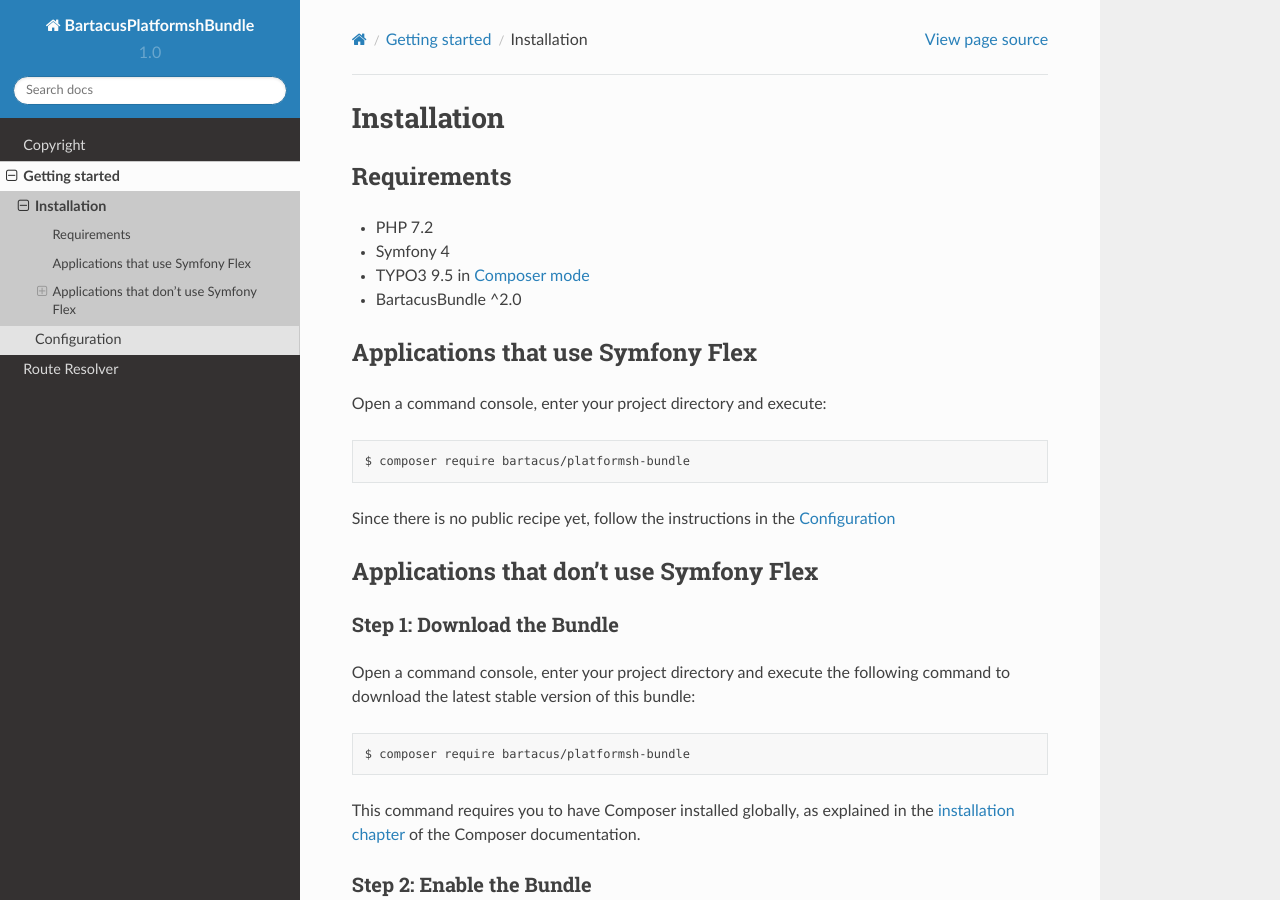
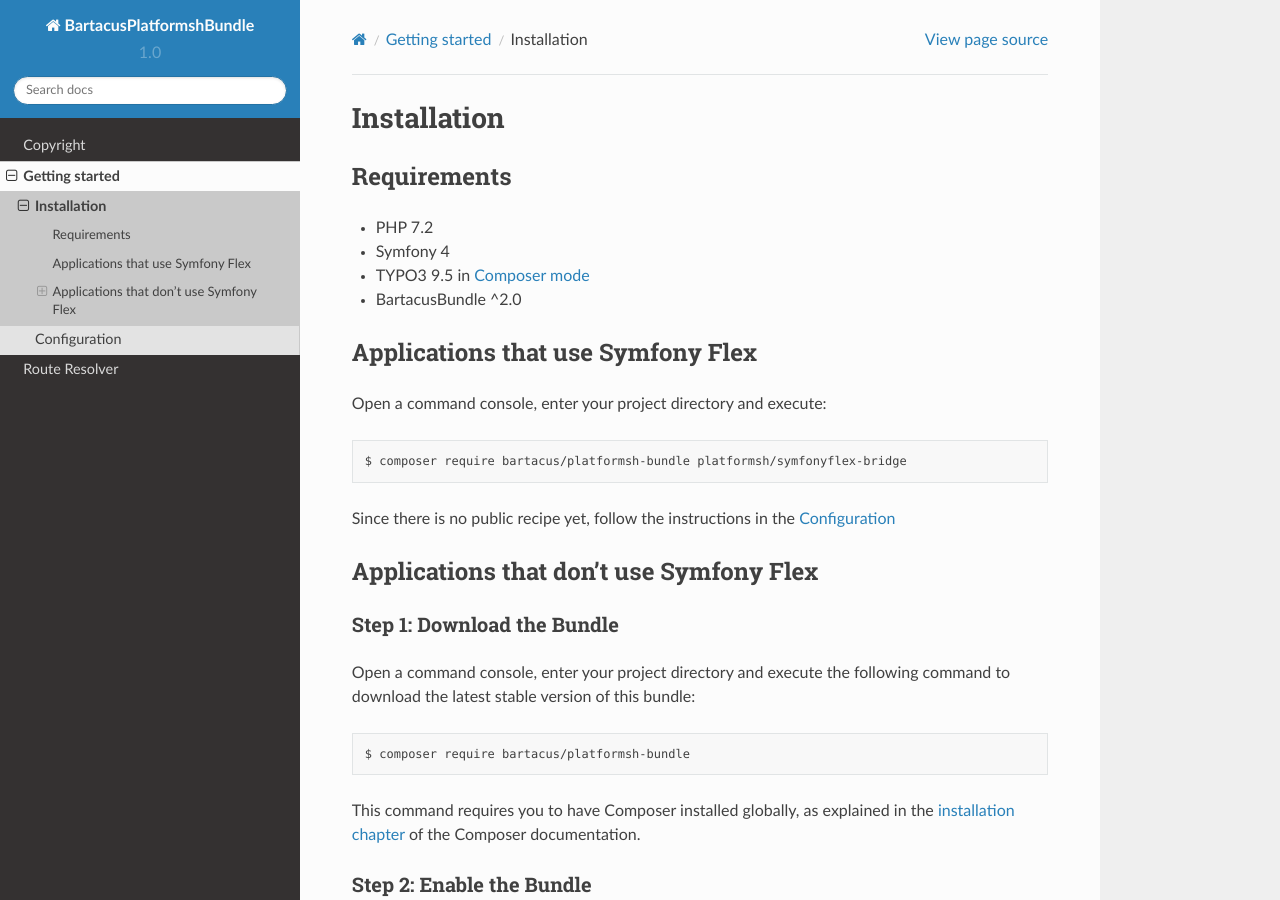
Before and after one commit to Bartacus/BartacusPlatformshBundle, a Sphinx documentation site: the page built from Resources/doc/getting-started/installation.rst, in a window 1280 px wide and 900 px high. Built offline with Sphinx 7.4.7 and the Read the Docs theme 2.0.0, drawn with Linux system fonts in a browser that asks for light colours.

Commit message:
Add  platformsh/symfonyflex-bridge to install docs

```diff
--- a/Resources/doc/getting-started/installation.rst
+++ b/Resources/doc/getting-started/installation.rst
@@ -17,7 +17,7 @@
 
 .. code-block:: bash
 
-    $ composer require bartacus/platformsh-bundle
+    $ composer require bartacus/platformsh-bundle platformsh/symfonyflex-bridge
 
 Since there is no public recipe yet, follow the instructions in the :ref:`getting-started-configuration`
 
```
